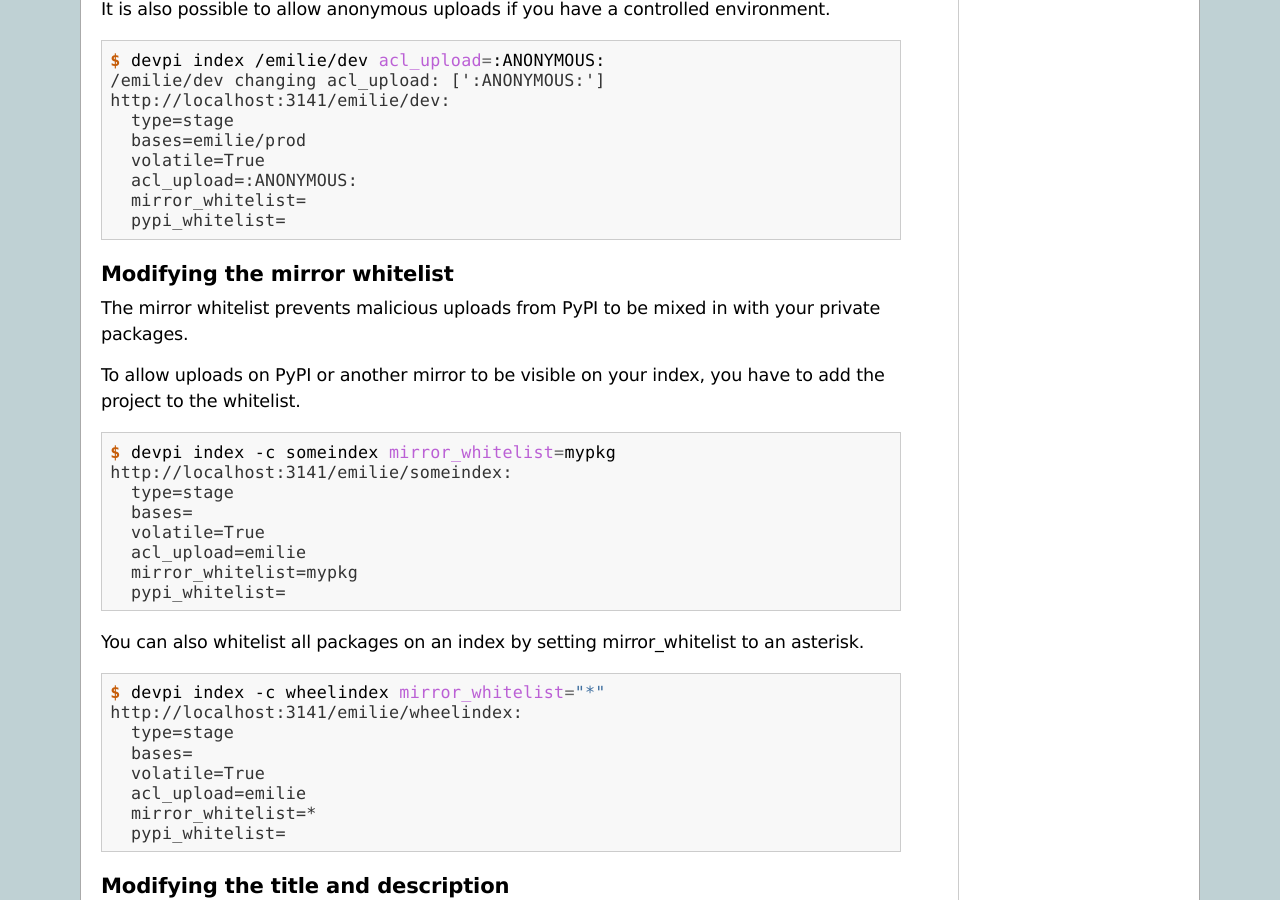
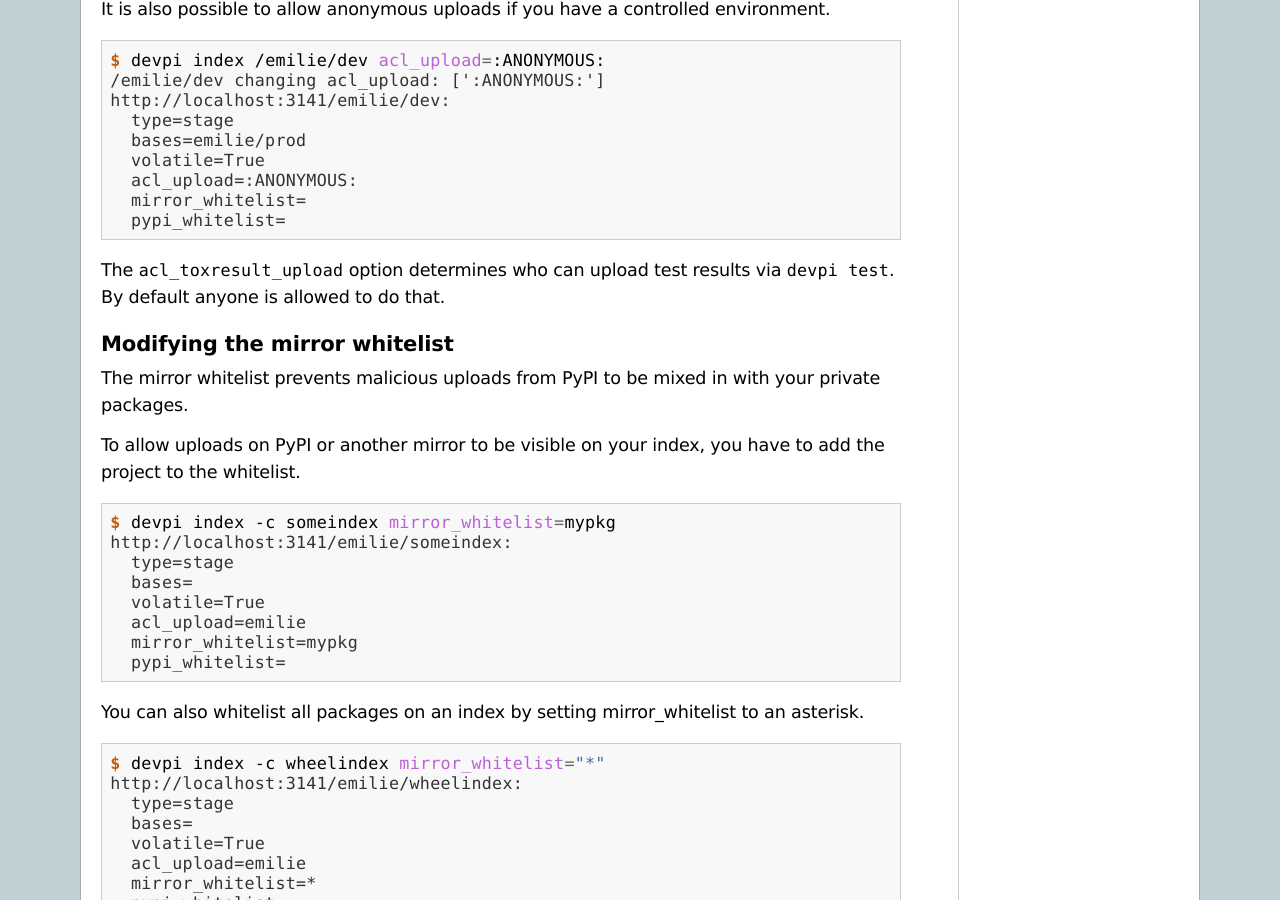
Before and after one commit to devpi/devpi, a Sphinx documentation site: the page built from doc/userman/devpi_indices.rst, in a window 1280 px wide and 900 px high, scrolled down 8190 px. Built offline with Sphinx 7.4.7, drawn with Linux system fonts in a browser that asks for light colours.

Commit message:
Add a short blurb about ``acl_toxresult_upload``.

```diff
--- a/doc/userman/devpi_indices.rst
+++ b/doc/userman/devpi_indices.rst
@@ -384,6 +384,9 @@ It is also possible to allow anonymous uploads if you have a controlled environm
      mirror_whitelist=
      pypi_whitelist=
 
+The ``acl_toxresult_upload`` option determines who can upload test results via ``devpi test``.
+By default anyone is allowed to do that.
+
 Modifying the mirror whitelist
 ^^^^^^^^^^^^^^^^^^^^^^^^^^^^^^
 
```
